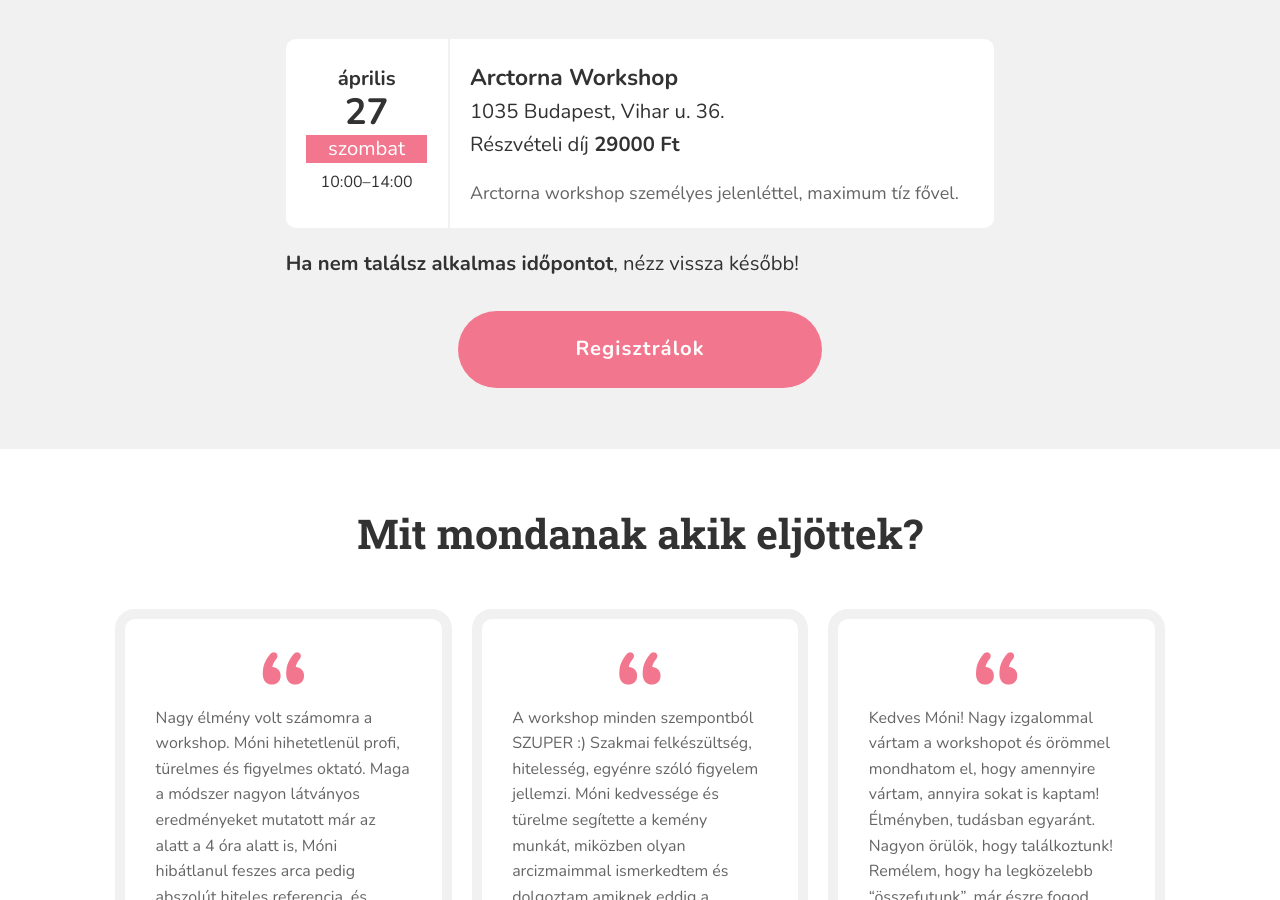
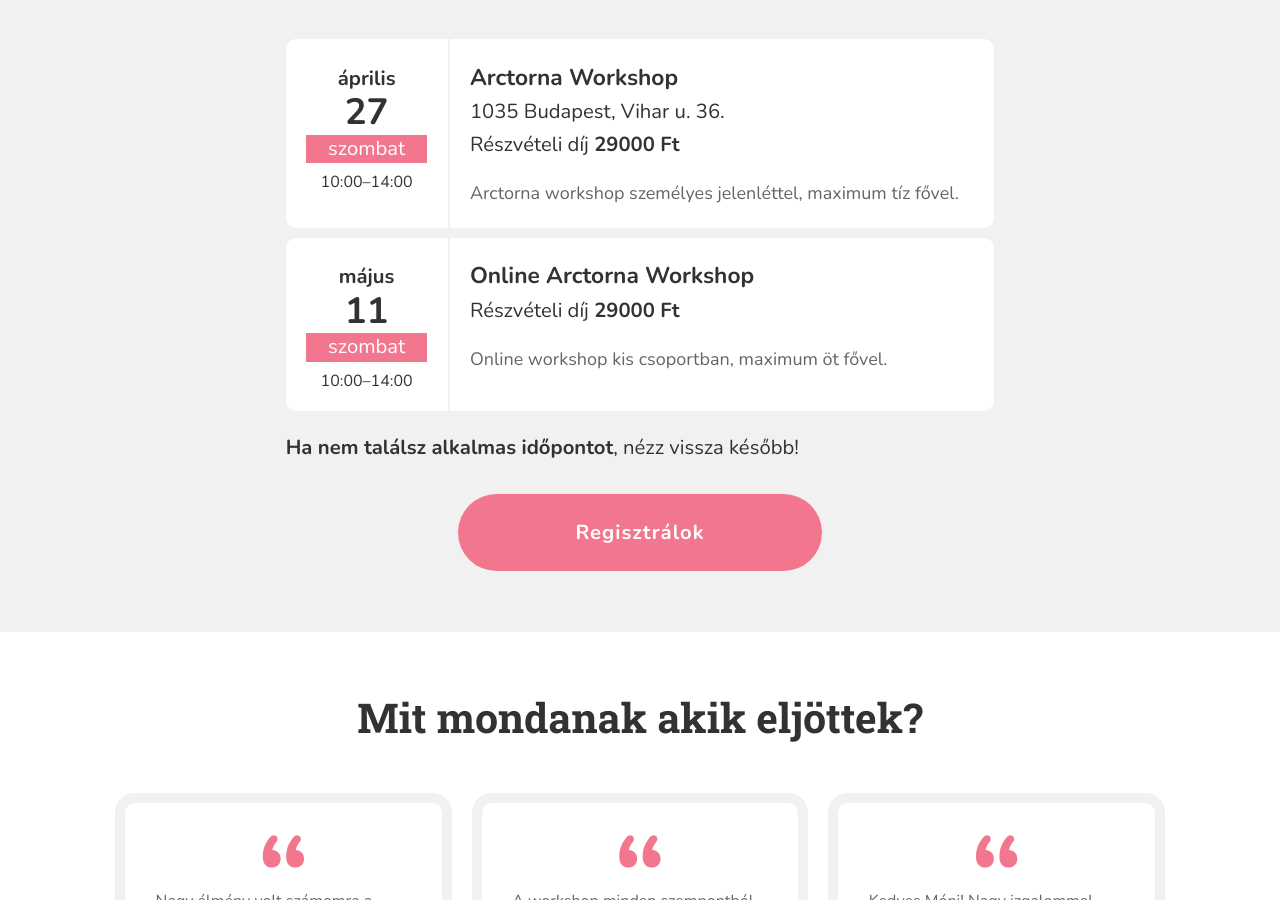
Before and after one commit to monikamudra/arctorna, a Jekyll site: the page built from workshop.md, in a window 1280 px wide and 900 px high, scrolled down 2149 px. Built offline with Jekyll 4.4.1, drawn with Linux system fonts in a browser that asks for light colours.

Commit message:
Update workshop event

```diff
--- a/_data/workshop.yaml
+++ b/_data/workshop.yaml
@@ -57,3 +57,12 @@
       Arctorna workshop személyes jelenléttel, maximum tíz fővel.
     price: 29000
     full: false
+
+  - date: 2024-5-11-T10:00
+    start: "10:00"
+    end: "14:00"
+    title: Online Arctorna Workshop
+    description: >-
+      Online workshop kis csoportban, maximum öt fővel.
+    price: 29000
+    full: false
```
